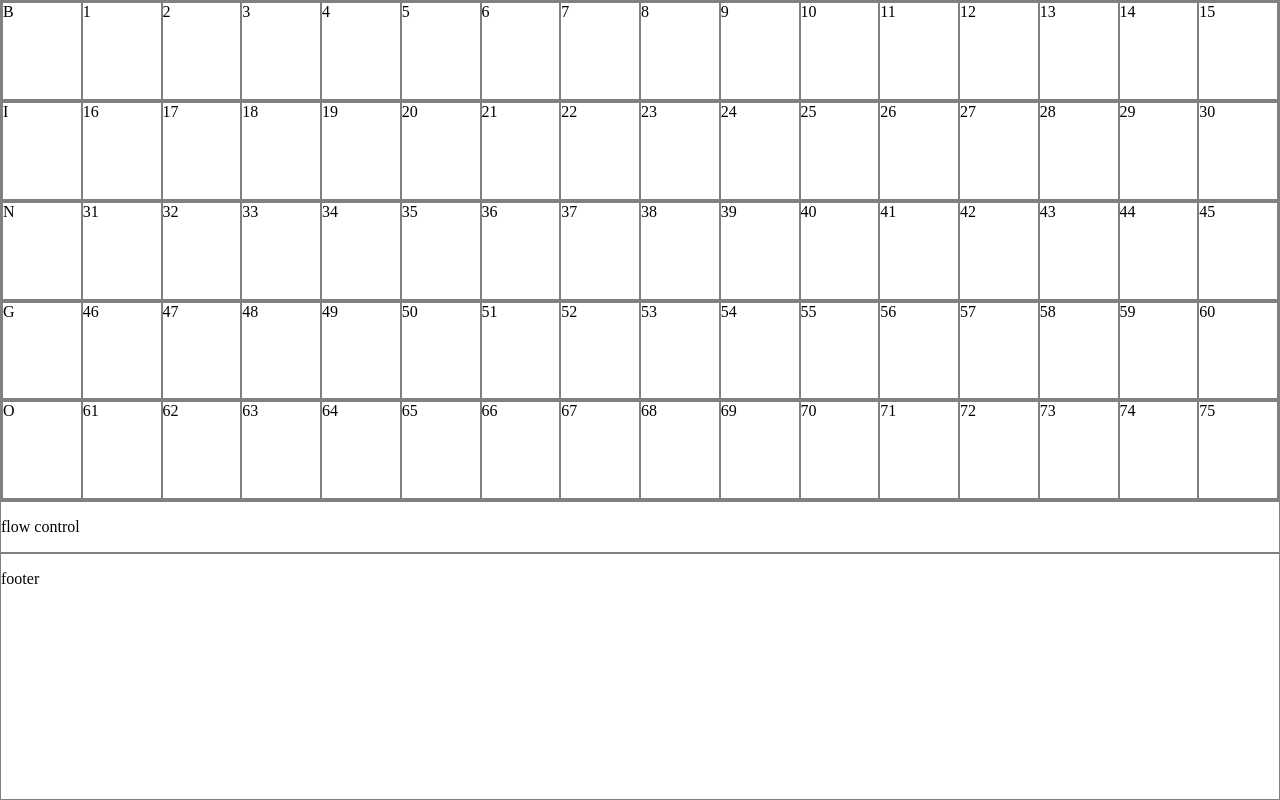
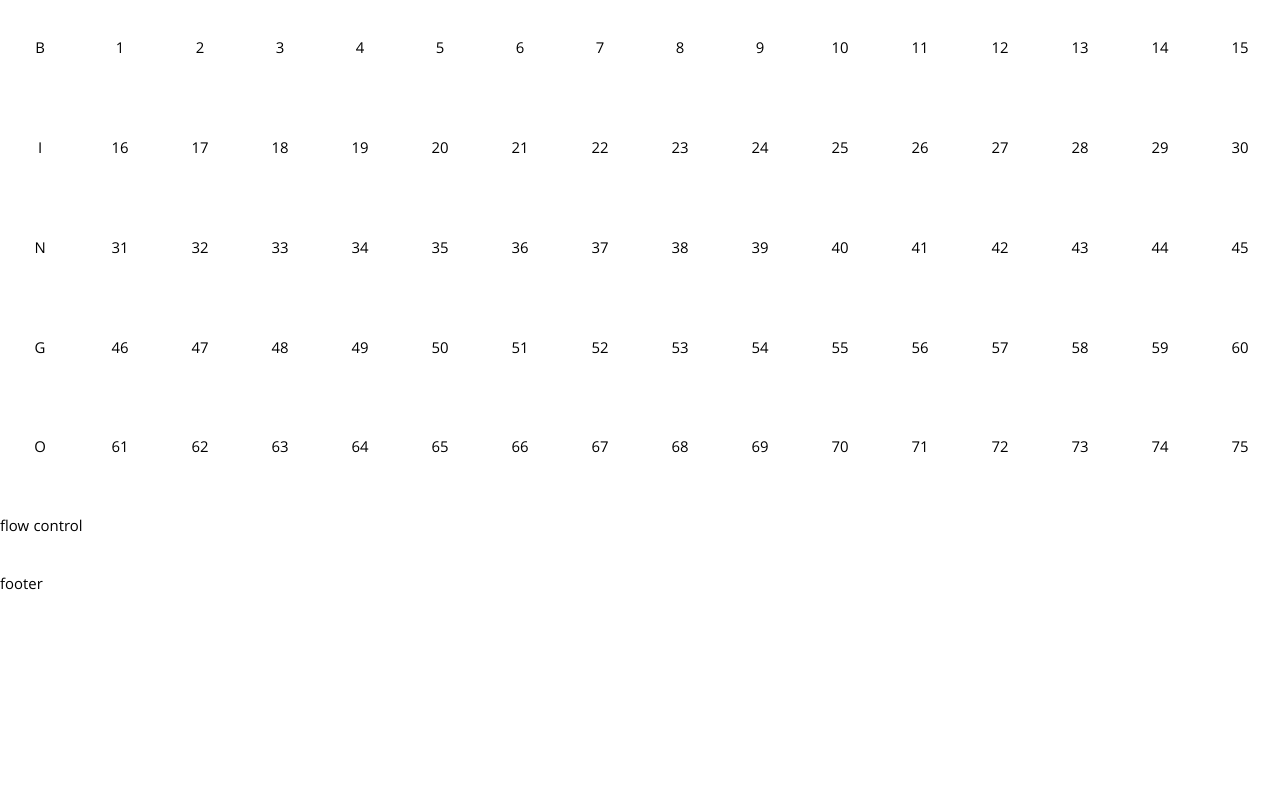
Before and after one commit to aescaes/bingo-app, a plain HTML site: page app/index.html in a window 1280 px wide. Drawn offline with Linux system fonts and the light colour scheme.

Commit message:
Import custom font

```diff
--- a/app/assets/js/startup.js
+++ b/app/assets/js/startup.js
@@ -25,13 +25,13 @@ $(document).ready(function() {
 
 		//append primary cell to current row
 		$("#bingo-" + bingoLetter).append(
-				"<div class='bingo-col primary-cell' id='bingo-cell-b'>" + bingoLetter + "</div>"
+				"<div class='bingo-cell primary-cell' id='bingo-cell-b'>" + bingoLetter + "</div>"
 			);
 
 		//append number cells to current row
 		for(var cellNum = rowCellStartNum; cellNum <= rowCellStartNum + 14; cellNum++) {
 			$("#bingo-" + bingoLetter).append(
-				"<div class='bingo-col' id='bingo-cell-b-" + cellNum + "'>" + cellNum + "</div>"
+				"<div class='bingo-cell' id='bingo-cell-b-" + cellNum + "'>" + cellNum + "</div>"
 			);
 		}
 	}
--- /dev/null
+++ b/app/assets/sass/_fonts.scss
@@ -0,0 +1,11 @@
+@font-face {
+	font-family: 'Khula';
+	font-style: normal;
+	font-weight: 400;
+	src: url('../fonts/Khula/Khula-Regular.ttf') format('truetype');
+}
+@font-face {
+	font-family: 'Khula';
+	font-weight: 800;
+	src: url('../fonts/Khula/Khula-Black.ttf') format('truetype');
+}
--- a/app/assets/sass/style.scss
+++ b/app/assets/sass/style.scss
@@ -1,15 +1,13 @@
+@import "_fonts";
+
 html, body {
 	margin: 0;
 	padding: 0;
 	height: 100%;
+	font-family: 'Khula';
 }
 
 #wrapper {
-	//temp
-	div {
-		border: 1px solid gray;
-	}
-
 	min-height: 100%;
 	display: flex;
 	flex-direction: column;
@@ -30,8 +28,13 @@ html, body {
 				text-transform: uppercase;
 			}
 
-			.bingo-col {
+			.bingo-cell {
 				flex: 1;
+
+				display: flex;
+				flex-direction: column;
+				justify-content: center;
+				text-align: center;
 			}
 		}
 	}
```
Also changed, not shown: app/index.html (+0 -18 lines), app/assets/css/style.css, app/assets/fonts/Khula/Khula-Bold.ttf (added), app/assets/fonts/Khula/Khula-ExtraBold.ttf (added), app/assets/fonts/Khula/Khula-Light.ttf (added), app/assets/fonts/Khula/Khula-Regular.ttf (added), app/assets/fonts/Khula/Khula-SemiBold.ttf (added), 1 other file.
